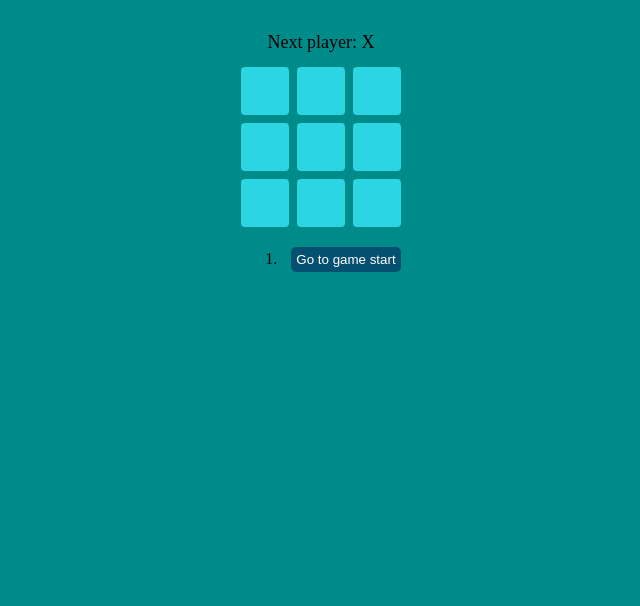
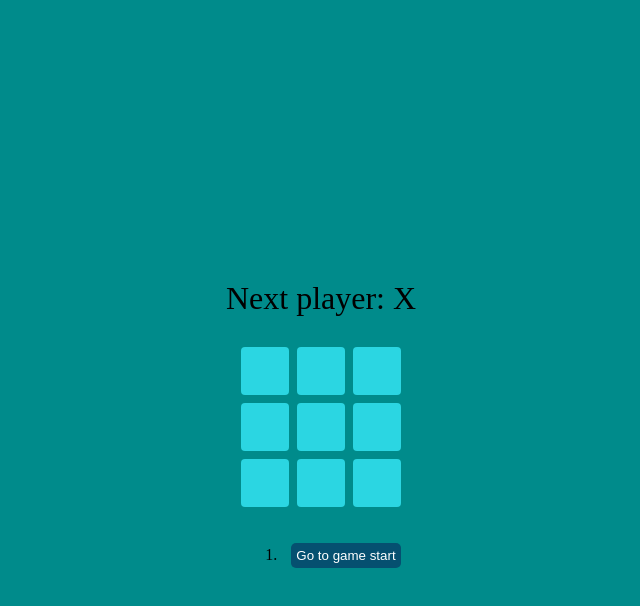
Before and after one commit to LiliaBilous/Tic-Tac-Toe-Game, a React (Create React App) app: page / in a window 1280 px wide. Shown: the top 606 px of the page, without its empty margins (319-959 px from the left). Built offline with nearby package versions, Linux system fonts and the light colour scheme.

Commit message:
added some styles

```diff
--- a/src/styles.css
+++ b/src/styles.css
@@ -51,8 +51,19 @@ ul {
 body {
   font-family: 'Poppins';
   background-color: darkcyan;
+  margin: 2rem auto;
+}
+#root {
 
-  margin: 2rem auto;
+}
+.game {
+  display: flex;
+  flex-direction: column;
+  align-items: center;
+  justify-content: center;
+  gap: 1rem;
+  width: 100%;
+  height: 100vh;
 }
 .game-board {
 
@@ -74,16 +85,12 @@ body {
 }
 
 .status {
-  font-size: large;
+  font-size: 2em;
   margin-bottom: 10px;
 }
 
-.game {
-  display: flex;
-  flex-direction: column;
-  align-items: center;
-}
-.game-info ol{
+
+.game-info {
   display: flex;
   flex-direction: column;
   justify-content: center;
```
